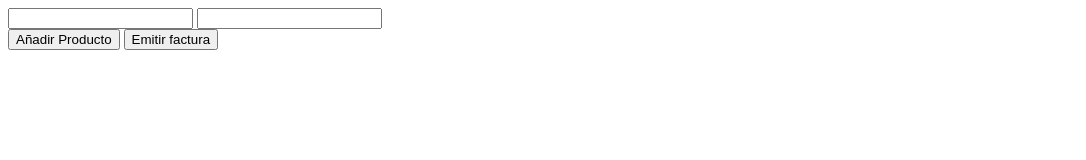
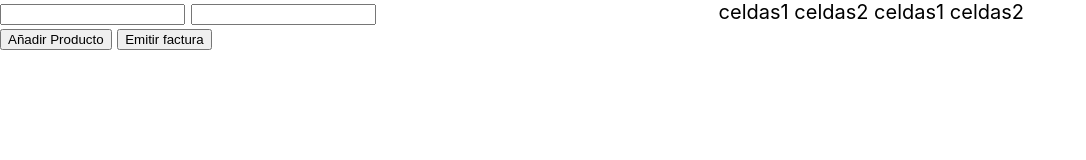
Before and after one commit to naranjito72/botones-compra, a plain HTML site: page index.html in a window 1280 px wide. Shown: the whole page, without its empty margins (0-1086 px from the left). Drawn offline with Linux system fonts and the light colour scheme.

Commit message:
boton2 commit

```diff
--- a/index.html
+++ b/index.html
@@ -1,6 +1,7 @@
 <!DOCTYPE html>
 <html lang="es">
 <head>
+    <link rel="stylesheet" href="styles.css">
     <meta charset="UTF-8">
     <meta name="viewport" content="width=device-width, initial-scale=1.0">
     <meta http-equiv="X-UA-Compatible" content="ie=edge">
@@ -8,6 +9,7 @@
 </head>
 <body>
     <div class="container">
+        <div class="izquierda">
             <div class="campos">
                 <input type="text" name="nombre" id="name">
                 <input type="text" name="precio" id="money">
@@ -17,6 +19,19 @@
                 <button type="submit" id="boton2">Emitir factura</button>
             </div>
         </div>
+        <div class="derecha">
+            <table-borderless class="datos">
+                <tr>
+                    <td>celdas1</td>
+                    <td>celdas2</td>
+                </tr>
+                <tr>
+                    <td>celdas1</td>
+                    <td>celdas2</td>
+                </tr>
+            </table-borderless>
+        </div>
+    </div>
     <script src="functions.js"></script>
 </body>
 </html>
--- a/styles.scss
+++ b/styles.scss
@@ -0,0 +1,17 @@
+body{
+    margin:0;
+    padding:0;
+    box-sizing: border-box;
+    font-family: -apple-system, BlinkMacSystemFont, 'Segoe UI', Roboto, Oxygen, Ubuntu, Cantarell, 'Open Sans', 'Helvetica Neue', sans-serif;
+    font-size: 125%;
+    display: flex-box;
+    flex-flow: row nowra;
+    justify-content: center;
+    .container{
+        width:80vw;
+        height:90vh;
+        display:flex;
+        flex-flow: row nowrap;
+        justify-content: space-between;
+    }
+}
```
Also changed, not shown: styles.css (added), 1 other file. Lines whose indentation alone changed are shown as unchanged.
